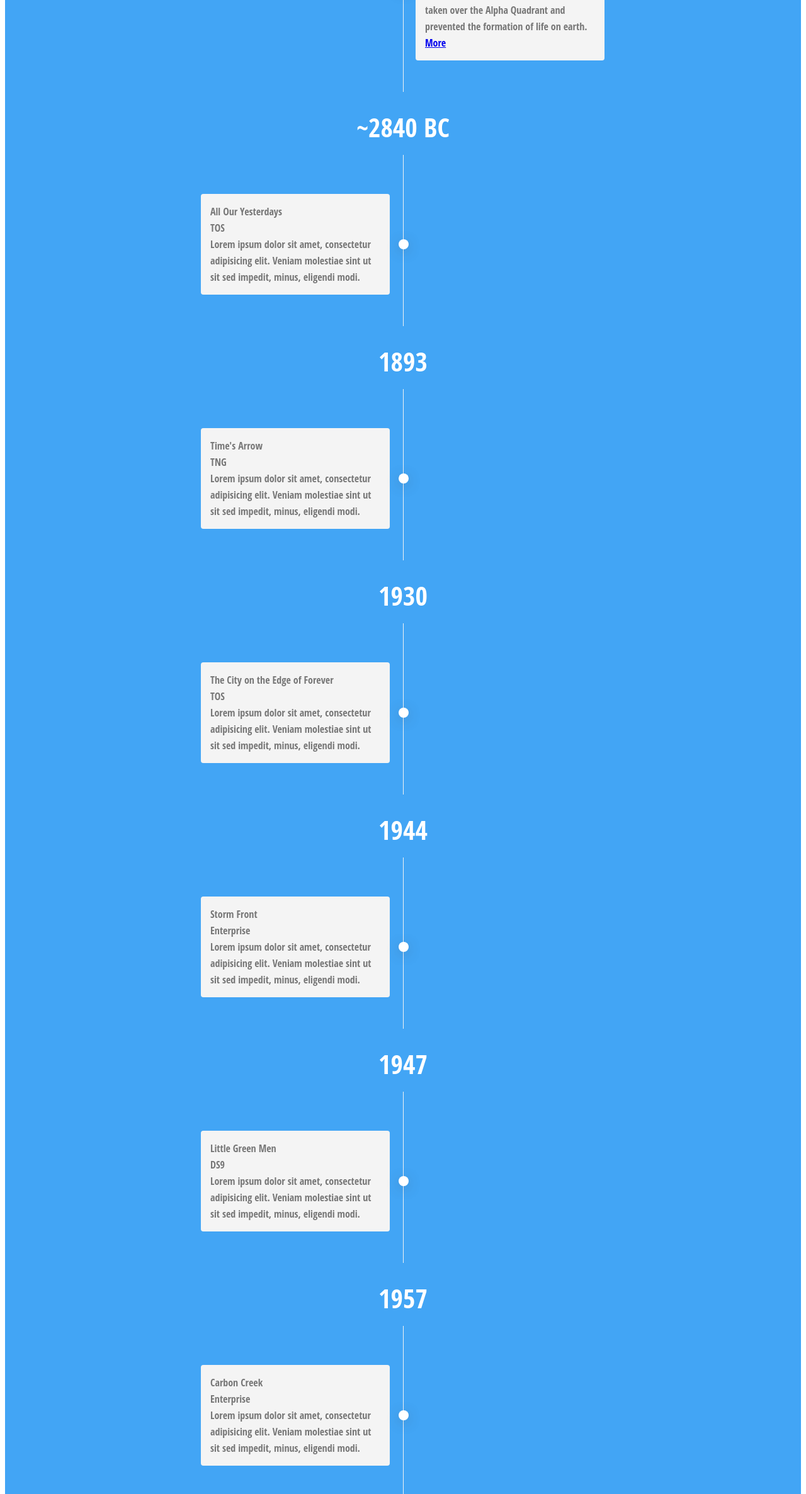
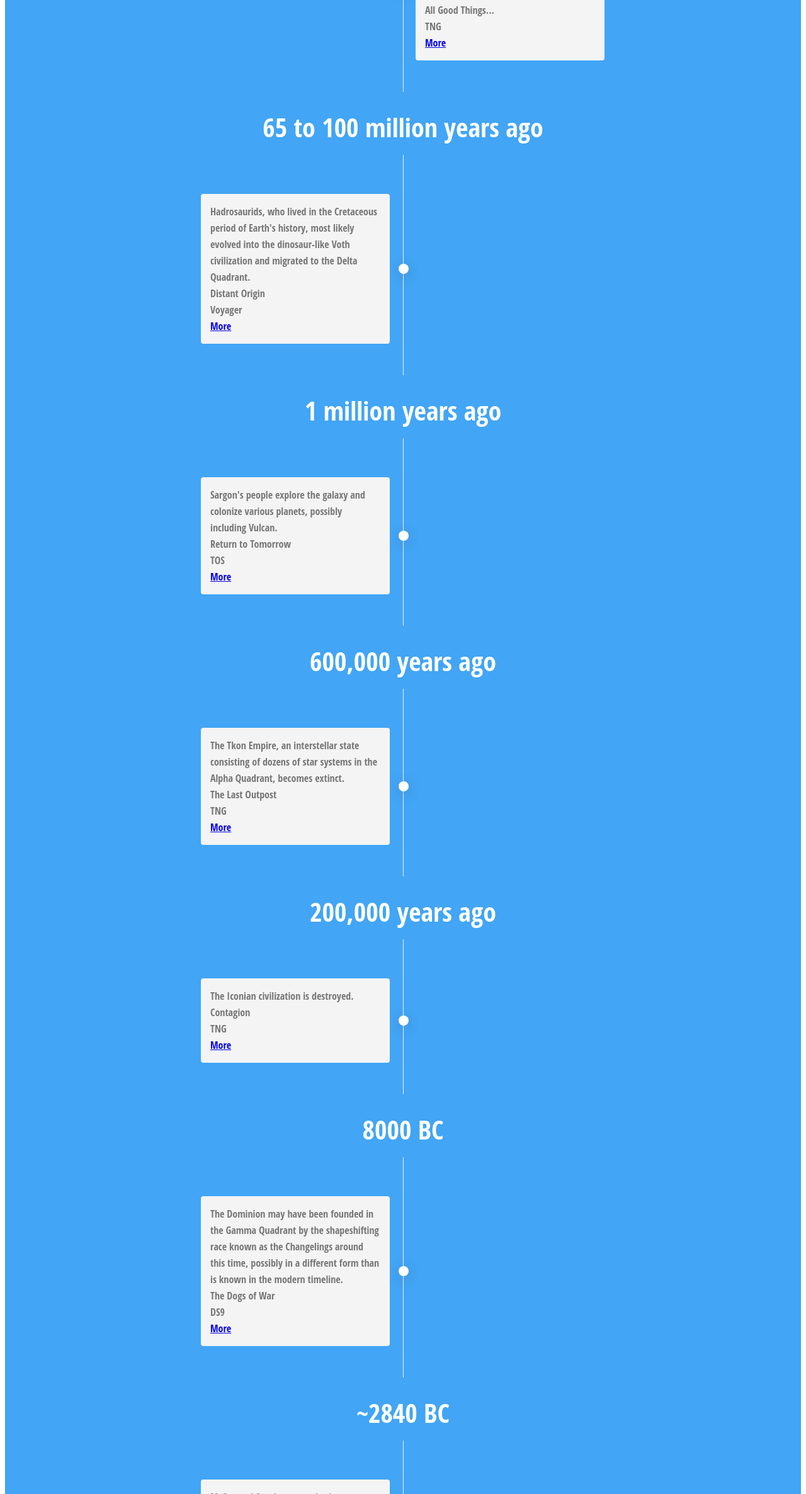
Before and after one commit to ekelseya/trektimeline, a plain HTML site: page index.html in a window 1280 px wide. Shown: the part 1785-4158 px from the top of the page at 63% size. Drawn offline with nearby package versions, Linux system fonts and the light colour scheme; files that its build step writes are made by us from their sources; a small style sheet from the web is missing.

Commit message:
Added more cards

```diff
--- a/index.html
+++ b/index.html
@@ -60,14 +60,91 @@
                 </div>
 
                 <div class="each-event">
-                    <div class="episode">All Good Things...</div>
-                    <div class="series">TNG</div>
                     <div class="event-description">
                         Captain Jean Luc Picard discovers a spatial anomaly accidentally
                         created in the future and moving backwards through time has
                         taken over the Alpha Quadrant and prevented the formation of
                         life on earth.
                     </div>
+                    <div class="episode">All Good Things...</div>
+                    <div class="series">TNG</div>
+                    <a class="bnt-more" href="javascript:void(0)">More</a>
+                </div>
+            </div>
+        </section>
+
+        <section class="block">
+            <div class="each-year">
+                <div class="title">65 to 100 million years ago</div>
+                <div class="each-event">
+                    <div class="event-description">
+                        Hadrosaurids, who lived in the Cretaceous period of Earth's history,
+                        most likely evolved into the dinosaur-like Voth civilization and
+                        migrated to the Delta Quadrant.
+                    </div>
+                    <div class="episode">Distant Origin</div>
+                    <div class="series">Voyager</div>
+                    <a class="bnt-more" href="javascript:void(0)">More</a>
+                </div>
+            </div>
+        </section>
+
+        <section class="block">
+            <div class="each-year">
+                <div class="title">1 million years ago</div>
+                <div class="each-event">
+                    <div class="event-description">
+                        Sargon's people explore the galaxy and colonize various planets,
+                        possibly including Vulcan.
+                    </div>
+                    <div class="episode">Return to Tomorrow</div>
+                    <div class="series">TOS</div>
+                    <a class="bnt-more" href="javascript:void(0)">More</a>
+                </div>
+            </div>
+        </section>
+
+        <section class="block">
+            <div class="each-year">
+                <div class="title">600,000 years ago</div>
+                <div class="each-event">
+                    <div class="event-description">
+                        The Tkon Empire, an interstellar state consisting of dozens of
+                        star systems in the Alpha Quadrant, becomes extinct.
+                    </div>
+                    <div class="episode">The Last Outpost</div>
+                    <div class="series">TNG</div>
+                    <a class="bnt-more" href="javascript:void(0)">More</a>
+                </div>
+            </div>
+        </section>
+
+        <section class="block">
+            <div class="each-year">
+                <div class="title">200,000 years ago</div>
+                <div class="each-event">
+                    <div class="event-description">
+                        The Iconian civilization is destroyed.
+                    </div>
+                    <div class="episode">Contagion</div>
+                    <div class="series">TNG</div>
+                    <a class="bnt-more" href="javascript:void(0)">More</a>
+                </div>
+            </div>
+        </section>
+
+        <section class="block">
+            <div class="each-year">
+                <div class="title">8000 BC</div>
+                <div class="each-event">
+                    <div class="event-description">
+                        The Dominion may have been founded in the Gamma Quadrant
+                        by the shapeshifting race known as the Changelings around
+                        this time, possibly in a different form than is known in
+                        the modern timeline.
+                    </div>
+                    <div class="episode">The Dogs of War</div>
+                    <div class="series">DS9</div>
                     <a class="bnt-more" href="javascript:void(0)">More</a>
                 </div>
             </div>
@@ -77,11 +154,52 @@
             <div class="each-year">
                 <div class="title">~2840 BC</div>
                 <div class="each-event">
+                    <div class="event-description">
+                        McCoy and Spock are sent back to Sarpeidon's ice age by the
+                        Atavachron.
+                    </div>
                     <div class="episode">All Our Yesterdays</div>
                     <div class="series">TOS</div>
+                </div>
+            </div>
+        </section>
+
+        <section class="block">
+            <div class="each-year">
+                <div class="title">2700 BC</div>
+                <div class="each-event">
                     <div class="event-description">
-                        Lorem ipsum dolor sit amet, consectetur adipisicing elit. Veniam molestiae sint ut sit sed impedit, minus, eligendi modi.
+                        A group of extraterrestrial beings land on Earth and are
+                        eventually known as the Greek gods.
                     </div>
+                    <div class="episode">Who Mourns for Adonais?</div>
+                    <div class="series">TOS</div>
+                    <a class="bnt-more" href="javascript:void(0)">More</a>
+                </div>
+            </div>
+        </section>
+
+        <section class="block">
+            <div class="each-year">
+                <div class="title">~ 4th century AD</div>
+                <div class="each-event">
+                    <div class="event-description">
+                        The Vulcan Time of Awakening. In the midst of horrific wars
+                        on Vulcan, the philosopher Surak leads his people, teaching
+                        them to embrace logic and suppress all emotion.
+                    </div>
+                    <div class="episode">Gambit</div>
+                    <div class="series">TNG</div>
+                    <a class="bnt-more" href="javascript:void(0)">More</a>
+                </div>
+
+                <div class="each-event">
+                    <div class="event-description">
+                        The Dominion may have been founded in the Gamma Quadrant by
+                        the shapeshifting race known as the Changelings (founders) around this time.                    </div>
+                    <div class="episode">To the Death</div>
+                    <div class="series">DS9</div>
+                    <a class="bnt-more" href="javascript:void(0)">More</a>
                 </div>
             </div>
         </section>
```
